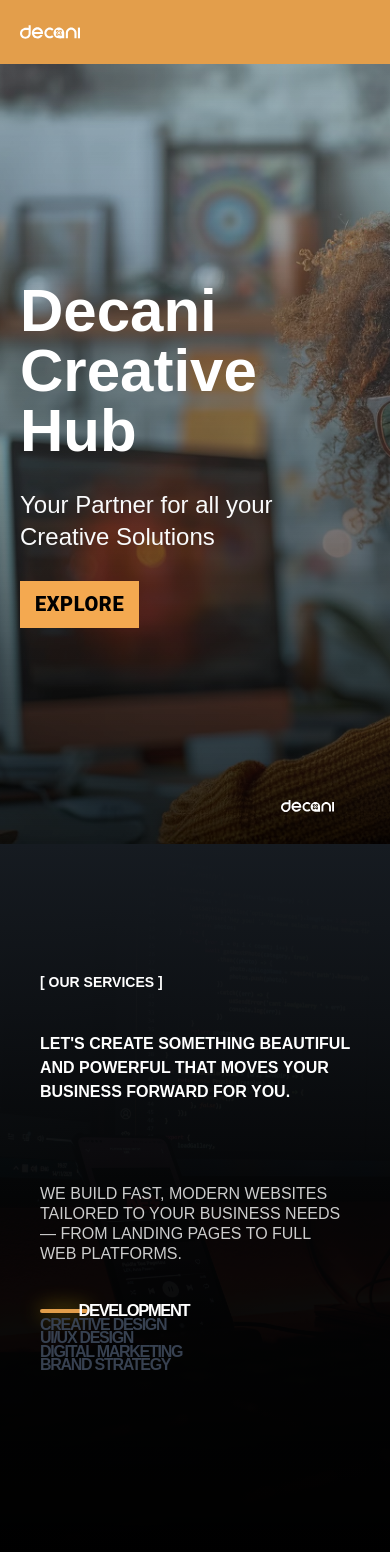
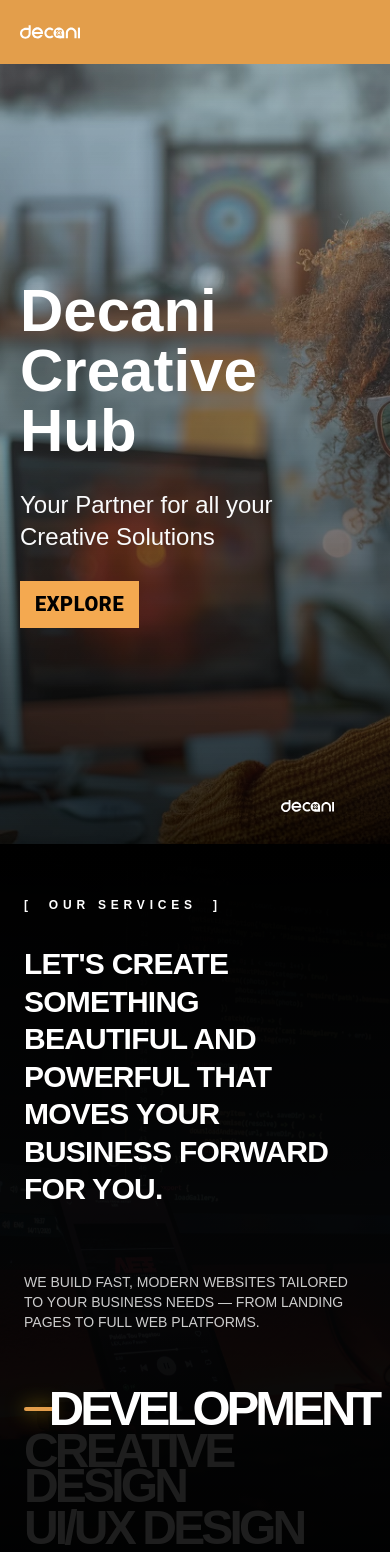
Before and after one commit to iam-nii/decani, a React (Vite) app: page / in a window 390 px wide. Shown: the top 1552 px of the page. Built offline with nearby package versions, Linux system fonts and the light colour scheme; some icons are missing; a web font is replaced by a local one.

Commit message:
feat: fully responsive services section

```diff
--- a/src/components/layouts/Services.tsx
+++ b/src/components/layouts/Services.tsx
@@ -1,13 +1,13 @@
 import React, { useState } from "react";
 import { services } from "../../lib/Constants";
-import { motion, AnimatePresence } from "motion/react"
+import { motion, AnimatePresence } from "motion/react";
 
 const Services = () => {
   const [activeService, setActiveService] = useState(services[0]);
 
   return (
-    <div className="relative min-h-fit overflow-hidden bg-pblack p-10 py-32 pb-48 flex flex-col items-center">
-
+    <div className="relative flex min-h-screen flex-col items-center justify-center overflow-hidden bg-pblack px-6 py-12 sm:px-8 md:min-h-fit md:py-20 lg:px-10 lg:py-32 lg:pb-48">
+      {/* Background Image */}
       <AnimatePresence mode="wait">
         <motion.img
           key={activeService.image}
@@ -31,134 +31,93 @@ const Services = () => {
             duration: 0.8,
             ease: "easeOut",
           }}
-          className="
-          absolute
-          inset-0
-          h-full
-          w-full
-          object-cover
-        "
+          className="absolute inset-0 h-full w-full object-cover"
         />
       </AnimatePresence>
 
+      {/* Overlay */}
+      <div className="absolute inset-0 bg-gradient-to-b from-black via-black/80 to-black" />
 
-      {/* Dark Gradient Overlay */}
-      <div className="
-        absolute
-        inset-0
-        bg-gradient-to-b
-        from-pblack/100
-        via-black/80
-        via-plack/40
-        to-black
-      "/>
-
-      <div className="w-full sm:w-full md:w-fit lg:w-fit 2xl:w-full lg:max-w-[1440px] 2xl:max-w-[1500px] z-20">
-        <div className="space-y-10">
-          <h1 className="text-sm font-semibold uppercase text-white">
-            [ Our Services ]
+      <motion.div
+        className="flex w-full justify-center"
+        initial={{
+          opacity: 0,
+          y: 100,
+          filter: "blur(8px)",
+        }}
+        whileInView={{
+          opacity: 1,
+          y: 0,
+          filter: "blur(0px)",
+        }}
+        viewport={{
+          once: true,
+          amount: 0.35,
+        }}
+        transition={{
+          duration: 0.9,
+          ease: [0.22, 1, 0.36, 1],
+        }}>
+        <div className="relative z-20 w-full max-w-[1500px]">
+          {/* Heading */}
+          <div className="space-y-8">
+            <h1 className="flex items-center gap-4 text-xs font-semibold uppercase tracking-[0.4em] text-white sm:text-sm">
+              <span>[</span>
+              <span>Our Services</span>
+              <span>]</span>
             </h1>
 
-          <p className="w-full font-semibold uppercase text-white md:text-4xl lg:w-2/3 lg:text-5xl">
-            Let's create something beautiful and powerful that moves your business
-            forward for you.
+            <p className="w-full text-3xl font-semibold uppercase leading-tight tracking-tight text-white sm:text-4xl lg:w-2/3 lg:text-5xl">
+              Let's create something beautiful and powerful that moves your
+              business forward for you.
             </p>
           </div>
 
-        <div className="mt-20 flex flex-col gap-10 lg:flex-row lg:items-center w-full">
+          {/* Content */}
+          <div className="mt-16 flex flex-col gap-14 lg:mt-24 lg:flex-row lg:items-center lg:gap-16">
+
             {/* Description */}
-          <div className="w-full lg:w-[270px] shrink-0">
+            <div className="order-1 w-full max-w-md lg:w-[300px] lg:shrink-0">
               <AnimatePresence mode="wait">
                 <motion.p
                   key={activeService.header}
-                initial={{ opacity: 0, x: -30, filter: "blur(8px)" }}
-                animate={{ opacity: 1, x: 0, filter: "blur(0px)" }}
-                exit={{ opacity: 0, x: 30, filter: "blur(8px)" }}
-                transition={{ duration: 0.5 }}
-                className="text-md leading-5 text-white/80 md:text-base uppercase"
+                  initial={{
+                    opacity: 0,
+                    x: -30,
+                    filter: "blur(8px)",
+                  }}
+                  animate={{
+                    opacity: 1,
+                    x: 0,
+                    filter: "blur(0px)",
+                  }}
+                  exit={{
+                    opacity: 0,
+                    x: 30,
+                    filter: "blur(8px)",
+                  }}
+                  transition={{ duration: 0.45 }}
+                  className="text-sm uppercase lg:leading-7 text-white/80 sm:text-base"
                 >
                   {activeService.body}
                 </motion.p>
               </AnimatePresence>
             </div>
 
-          {/* Services */}
-          <div className="flex-1 space-y-0 w-full shrink-0">
-            {services.map((service) => {
-              const active = activeService.header === service.header;
+            {/* Icon */}
+            <div className="order-3 hidden lg:flex justify-center lg:order-3 lg:flex-1">
+              <div className="relative overflow-hidden  px-10 py-12 backdrop-blur-xl sm:px-14 sm:py-16 lg:px-20 lg:py-24">
 
-              return (
-                <motion.div
-                  key={service.header}
-                  onMouseEnter={() => setActiveService(service)}
-                  className="group relative flex cursor-pointer items-center "
-                >
-                  {/* Moving yellow indicator */}
-                  <AnimatePresence>
-                    {active && (
-                      <motion.div
-                        layoutId="service-indicator"
-                        className="absolute left-0 h-1 w-12 rounded-full bg-pyellow shadow-[0_0_20px_rgba(255,204,0,0.8)]"
-                        transition={{
-                          type: "spring",
-                          stiffness: 350,
-                          damping: 30,
-                        }}
-                      />
-                    )}
-                  </AnimatePresence>
-
-                  <motion.h2
-                    animate={{
-                      x: active ? 40 : 0,
-                      scale: active ? 1.03 : 1,
-                    }}
-                    transition={{
-                      type: "spring",
-                      stiffness: 250,
-                      damping: 25,
-                    }}
-                    className={`
-                      font-bold uppercase leading-[0.85] tracking-[-0.08em]
-                      md:text-6xl lg:text-8xl
-                      transition-colors duration-500
-                      ${active
-                        ? "text-white"
-                        : "text-gray-700 hover:text-white/80"
-                      }
-                    `}
-                  >
-                    {service.header}
-                  </motion.h2>
-                </motion.div>
-              );
-            })}
-          </div>
-
-          <div className="h-full w-full hidden sm:flex flex-col items-center">
-            <div className="
-              relative
-              flex
-              flex-col
-              items-center
-              p-20
-              py-32
-              overflow-hidden
-              ">
-
-              {/* Ambient glow */}
+                {/* Glow */}
                 {/* <motion.div
                 key={activeService.header}
-                initial={{ scale: 0, opacity: 0 }}
-                animate={{ scale: 1, opacity: 0.4 }}
-                transition={{
-                  duration: 0.8,
-                  ease: "easeOut",
-                }}
+                initial={{ opacity: 0, scale: 0 }}
+                animate={{ opacity: 0.35, scale: 1 }}
+                transition={{ duration: 0.8 }}
                 className="absolute inset-0 bg-pyellow/20 blur-3xl"
               /> */}
 
-              <div className="relative z-10 h-32 w-32 overflow-hidden">
+                <div className="relative z-10 h-20 w-20 overflow-hidden sm:h-24 sm:w-24 lg:h-32 lg:w-32">
                   <AnimatePresence mode="wait">
                     <motion.img
                       key={activeService.header}
@@ -184,16 +143,66 @@ const Services = () => {
                         stiffness: 180,
                         damping: 22,
                       }}
-                    className="h-32 w-32 object-contain"
+                      className="h-full w-full object-contain"
                     />
                   </AnimatePresence>
                 </div>
-
               </div>
             </div>
 
+            {/* Services */}
+            <div className="order-2 flex-1">
+              {services.map((service) => {
+                const active = activeService.header === service.header;
+
+                return (
+                  <motion.div
+                    key={service.header}
+                    onMouseEnter={() => setActiveService(service)}
+                    onClick={() => setActiveService(service)}
+                    className="group relative flex cursor-pointer items-center py-1"
+                  >
+                    {active && (
+                      <motion.div
+                        layoutId="service-indicator"
+                        className="absolute left-0 h-1 w-8 rounded-full bg-pyellow shadow-[0_0_20px_rgba(255,204,0,0.8)] sm:w-12"
+                        transition={{
+                          type: "spring",
+                          stiffness: 350,
+                          damping: 30,
+                        }}
+                      />
+                    )}
+
+                    <motion.h2
+                      animate={{
+                        x: active ? 28 : 0,
+                        scale: active ? 1.02 : 1,
+                      }}
+                      transition={{
+                        type: "spring",
+                        stiffness: 250,
+                        damping: 25,
+                      }}
+                      className={`
+                      font-bold uppercase leading-[0.72] lg:leading-[0.74] tracking-[-0.08em]
+                      text-5xl md:text-6xl lg:text-8xl
+                      transition-colors duration-500
+                      ${active
+                          ? "text-white"
+                          : "text-[#242424d5] hover:text-white/80"
+                        }
+                    `}
+                    >
+                      {service.header}
+                    </motion.h2>
+                  </motion.div>
+                );
+              })}
             </div>
           </div>
+        </div>
+      </motion.div>
     </div>
   );
 };
--- a/src/lib/Constants.tsx
+++ b/src/lib/Constants.tsx
@@ -92,13 +92,13 @@ const services = [
   {
     icon: DigitalMarketing,
     image: Marketing,
-    header: "Digital Marketing",
+    header: "Marketing",
     body: "Our team drives traffic and conversion through targeted campaigns, SEO, social media, and content strategy.",
   },
   {
     icon: BrandStrategy,
     image: Branding,
-    header: "Brand Strategy",
+    header: "Branding",
     body: "We help shape strong, memorable brands with strategic messaging, identity systems, and positioning.",
   },
 ];
```
Also changed, not shown: src/pages/LandingPage.tsx (+1 -29 lines). Lines whose indentation alone changed are shown as unchanged.
